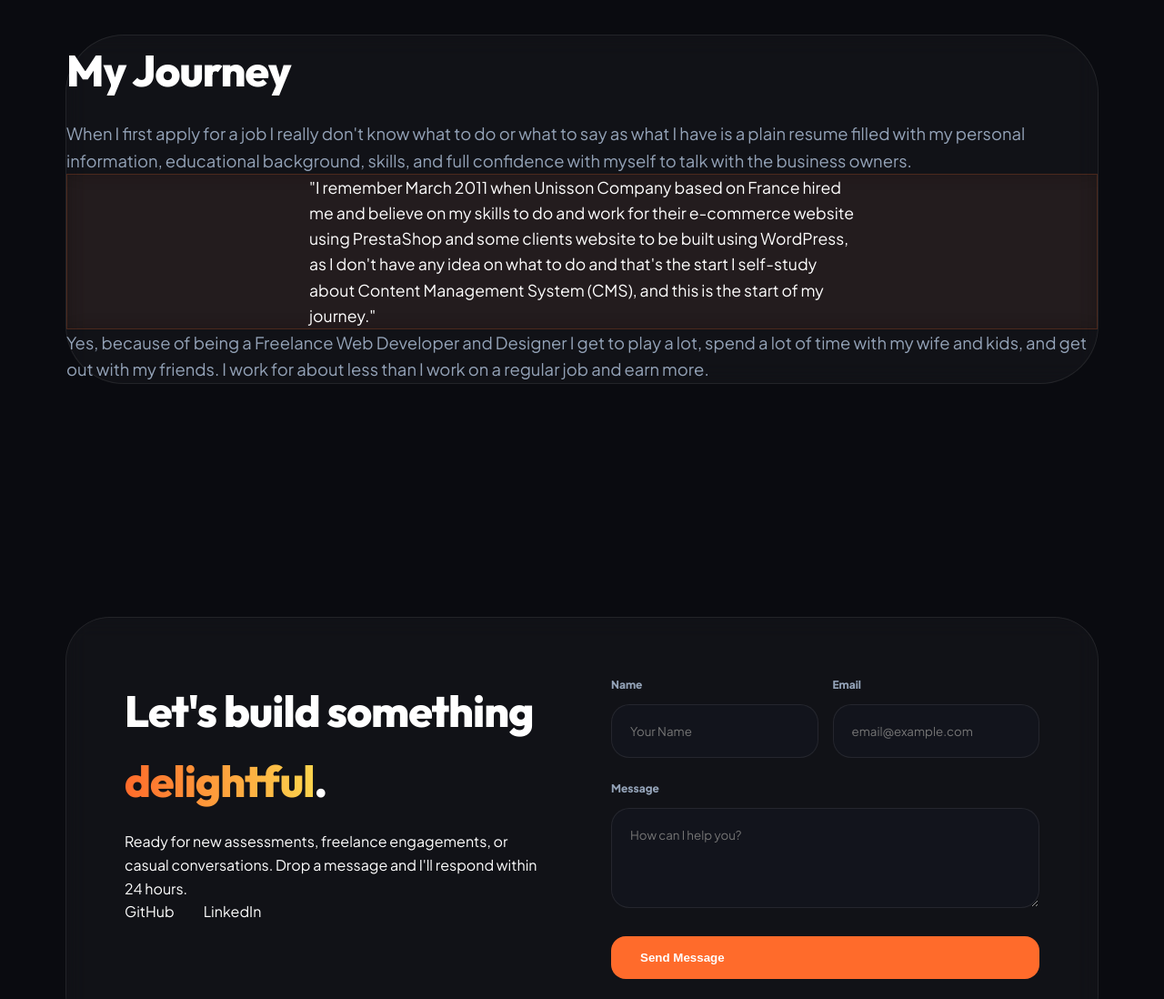
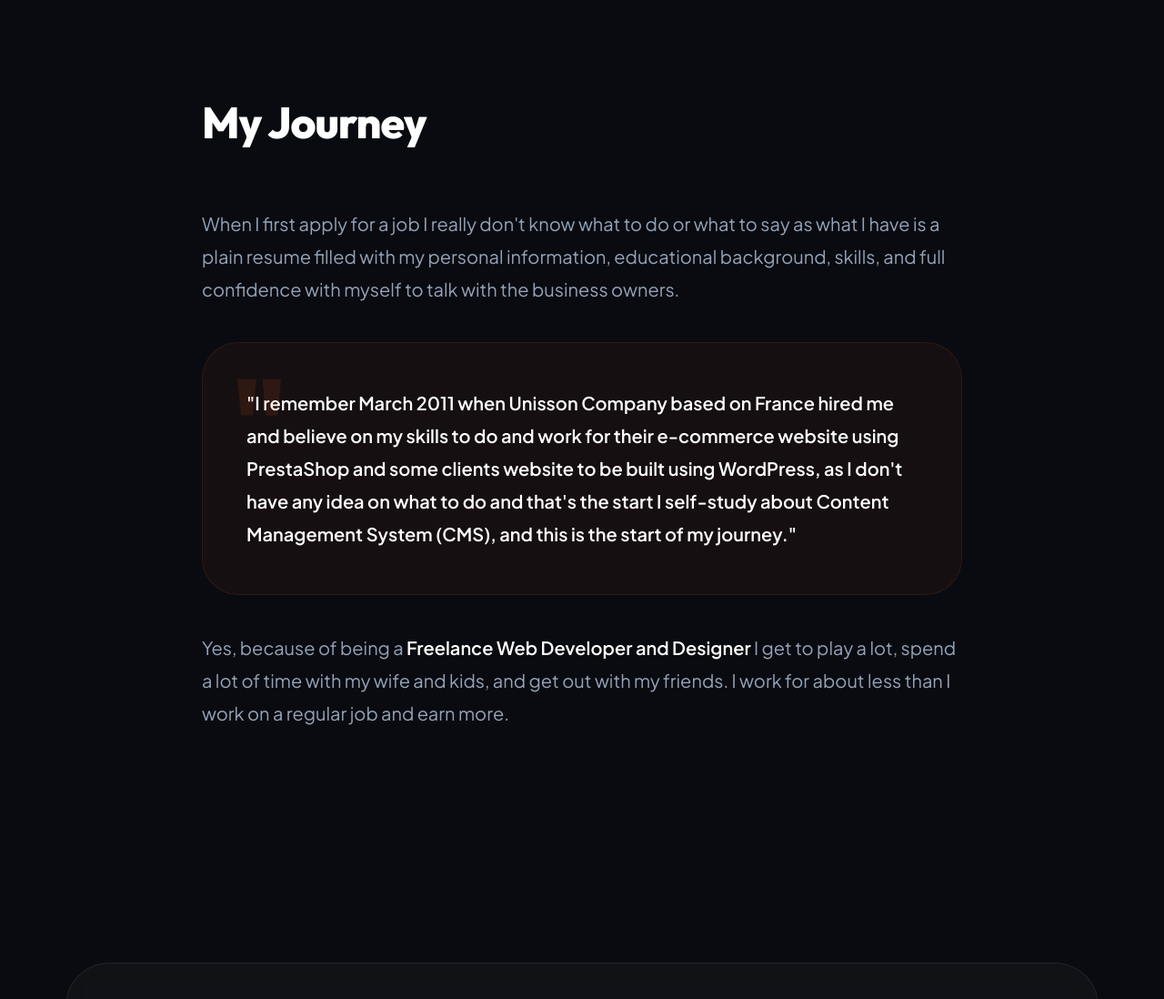
Before and after one commit to parnisce/personalsite, a website: page about.html in a window 1280 px wide. Shown: the part 1001-2099 px from the top of the page at 91% size. Drawn offline with nearby package versions, Linux system fonts and the light colour scheme.

Commit message:
Fix hero layout and My Journey section

```diff
--- a/about.html
+++ b/about.html
@@ -58,23 +58,22 @@
 
     <main>
         <!-- About Section -->
-        <section id="about-hero" class="hero-section" style="padding-top: 8rem; min-height: auto;">
+        <section id="about-hero" class="hero-section" style="padding-top: 10rem; min-height: auto;">
             <div class="container">
                 <div
                     style="display: flex; flex-direction: column; align-items: center; text-align: center; max-width: 900px; margin: 0 auto;">
                     <div class="about-content animate-in">
                         <p class="section-tag" style="text-align: center;">ESTABLISHED 2011</p>
-                        <h1 class="hero-title" style="font-size: 3.5rem; margin-bottom: 2rem;">
+                        <h1 class="hero-title" style="font-size: 4rem; margin-bottom: 2rem;">
                             Experience Website Developer and Graphics Designer
                         </h1>
                         <div class="about-text-content">
-                            <p class="section-desc mb-6" style="font-size: 1.25rem; line-height: 1.8; max-width: 100%;">
+                            <p class="story-text mb-8">
                                 I'm <span class="accent-text">Cyryl Bitangcol</span>. I live in Philippines and I love
                                 being a freelance web developer. My life is better because of working at home with my
                                 family and 2 kids.
                             </p>
-                            <p class="section-desc mb-12"
-                                style="font-size: 1.25rem; line-height: 1.8; max-width: 100%;">
+                            <p class="story-text mb-12">
                                 I had a normal "job" for about a year after college and my biggest goal at that time was
                                 to be able to learn everything in short span of time and build a business. I managed to
                                 quit back in 2011 and worked from home for myself ever since then.
@@ -110,20 +109,18 @@
         </section>
 
         <section class="about-story-section">
-            <div class="container">
-                <div class="glass-card p-12 animate-in" style="border-radius: 4rem;">
-                    <div class="grid md:grid-cols-1 gap-12">
-                        <div class="story-block">
-                            <h2 class="section-title text-left mb-8">My Journey</h2>
-                            <p class="section-desc text-left mb-8" style="font-size: 1.15rem; max-width: 100%;">
+            <div class="container story-container">
+                <div class="story-block animate-in">
+                    <h2 class="section-title text-left">My Journey</h2>
+
+                    <p class="story-text">
                         When I first apply for a job I really don't know what to do or what to say as what I
                         have is a plain resume filled with my personal information, educational background,
                         skills, and full confidence with myself to talk with the business owners.
                     </p>
-                            <div class="glass-card p-8 mb-8"
-                                style="background: rgba(255, 107, 43, 0.05); border-color: rgba(255, 107, 43, 0.2);">
-                                <p class="section-desc text-left italic mb-0"
-                                    style="color: var(--text-primary); font-size: 1.1rem;">
+
+                    <div class="quote-card glass-card">
+                        <p class="story-text italic story-highlight">
                             "I remember March 2011 when Unisson Company based on France hired me and believe on
                             my skills to do and work for their e-commerce website using PrestaShop and some
                             clients website to be built using WordPress, as I don't have any idea on what to do
@@ -131,13 +128,13 @@
                             the start of my journey."
                         </p>
                     </div>
-                            <p class="section-desc text-left" style="font-size: 1.15rem; max-width: 100%;">
-                                Yes, because of being a Freelance Web Developer and Designer I get to play a lot, spend
+
+                    <p class="story-text">
+                        Yes, because of being a <span class="story-highlight">Freelance Web Developer and
+                            Designer</span> I get to play a lot, spend
                         a lot of time with my wife and kids, and get out with my friends. I work for about less
                         than I work on a regular job and earn more.
                     </p>
-                        </div>
-                    </div>
                 </div>
             </div>
         </section>
--- a/style.css
+++ b/style.css
@@ -872,6 +872,54 @@ section {
     z-index: 999;
 }
 
+/* Story Section Layout */
+.about-story-section {
+    padding-bottom: 8rem;
+}
+
+.story-container {
+    max-width: 900px;
+    margin: 0 auto;
+}
+
+.story-block {
+    display: flex;
+    flex-direction: column;
+    gap: 2.5rem;
+}
+
+.quote-card {
+    position: relative;
+    padding: 3rem;
+    background: rgba(255, 107, 43, 0.05);
+    border: 1px solid rgba(255, 107, 43, 0.1);
+    border-radius: 2.5rem;
+    overflow: hidden;
+}
+
+.quote-card::before {
+    content: '"';
+    position: absolute;
+    top: -1rem;
+    left: 2rem;
+    font-size: 8rem;
+    font-family: 'Outfit', sans-serif;
+    color: var(--accent-primary);
+    opacity: 0.1;
+    font-weight: 800;
+}
+
+.story-text {
+    font-size: 1.25rem;
+    line-height: 1.8;
+    color: var(--text-secondary);
+}
+
+.story-highlight {
+    color: var(--text-primary);
+    font-weight: 600;
+}
+
 
 /* Modal Styles */
 .modal {
```
Lines whose indentation alone changed are shown as unchanged.
